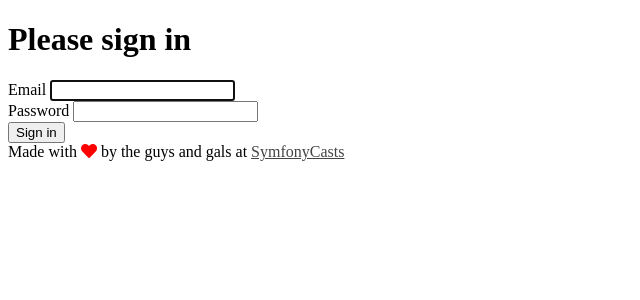
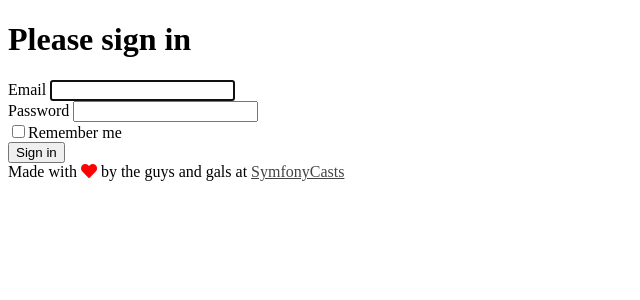
Before and after one commit to pronto609/security5, a Symfony app: template templates/security/login.html.twig in a window 1280 px wide. Shown: the part 136-436 px from the top of the page, without its empty margins (0-640 px from the left). Run offline with Twig, Linux system fonts and the light colour scheme; the template is opened without the code that fills it, so the values that code supplies are empty; some libraries are stand-ins or nearby versions.

Commit message:
add remember me logic

```diff
--- a/src/Security/LoginFormAuthenticator.php
+++ b/src/Security/LoginFormAuthenticator.php
@@ -14,6 +14,7 @@ use Symfony\Component\Security\Core\Exception\UserNotFoundException;
 use Symfony\Component\Security\Core\Security;
 use Symfony\Component\Security\Http\Authenticator\AbstractAuthenticator;
 use Symfony\Component\Security\Http\Authenticator\Passport\Badge\CsrfTokenBadge;
+use Symfony\Component\Security\Http\Authenticator\Passport\Badge\RememberMeBadge;
 use Symfony\Component\Security\Http\Authenticator\Passport\Badge\UserBadge;
 use Symfony\Component\Security\Http\Authenticator\Passport\Credentials\CustomCredentials;
 use Symfony\Component\Security\Http\Authenticator\Passport\Credentials\PasswordCredentials;
@@ -54,7 +55,8 @@ class LoginFormAuthenticator extends AbstractAuthenticator
                 new CsrfTokenBadge(
                     'authenticate',
                     $request->request->get('_csrf_token')
-                )
+                ),
+                new RememberMeBadge()
             ]
         );
     }
--- a/templates/security/login.html.twig
+++ b/templates/security/login.html.twig
@@ -22,6 +22,12 @@
                         <input type="password" name="password" id="inputPassword" class="form-control" required>
                     </div>
 
+                    <div class="form-check mb-3">
+                        <label>
+                            <input type="checkbox" name="_remember_me" class="form-check-input">Remember me
+                        </label>
+                    </div>
+
                     <input type="hidden" name="_csrf_token"
                            value="{{ csrf_token('authenticate') }}"
                     >
```
Also changed, not shown: 1 other file.
